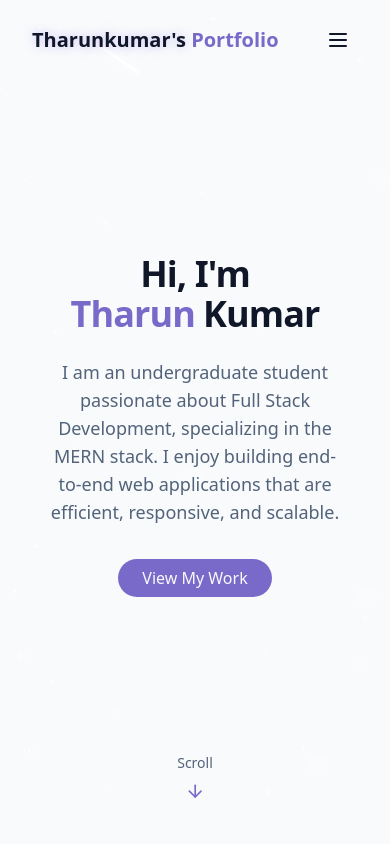
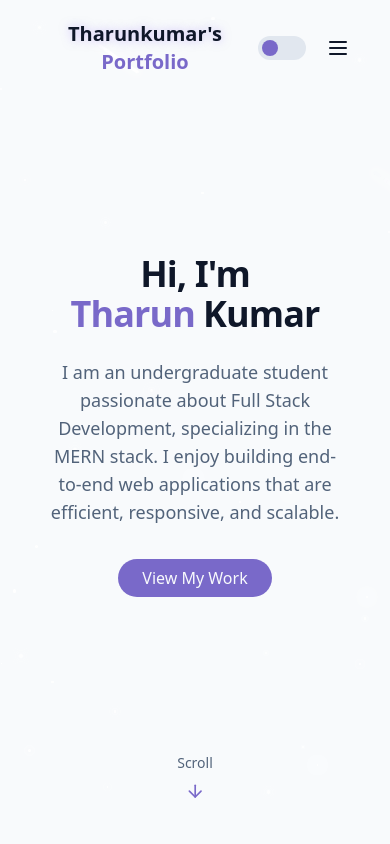
Before and after one commit to tharunkumar-BIT/Portfolio, a React (Vite) app: page / in a window 390 px wide. Shown: the top 844 px of the page. Built offline with nearby package versions, Linux system fonts and the light colour scheme.

Commit message:
final changes

```diff
--- a/src/components/NavBar.jsx
+++ b/src/components/NavBar.jsx
@@ -13,6 +13,24 @@ const navItems = [
 export const NavBar = () => {
   const [isScrolled, setIsScrolled] = useState(false);
   const [isMenuOpen, setIsMenuOpen] = useState(false);
+  const [isDarkMode, setIsDarkMode] = useState(false);
+
+  useEffect(() => {
+    const storedTheme = localStorage.getItem("theme");
+    const isDark =
+      storedTheme === "dark" ||
+      (!storedTheme &&
+        window.matchMedia("(prefers-color-scheme: dark)").matches);
+    setIsDarkMode(isDark);
+    document.documentElement.classList.toggle("dark", isDark);
+  }, []);
+
+  const toggleTheme = () => {
+    const newMode = !isDarkMode;
+    setIsDarkMode(newMode);
+    document.documentElement.classList.toggle("dark", newMode);
+    localStorage.setItem("theme", newMode ? "dark" : "light");
+  };
 
   useEffect(() => {
     const handleScroll = () => {
@@ -56,13 +74,28 @@ export const NavBar = () => {
 
         {/* mobile navbar */}
 
+        <div className="flex items-center space-x-3 md:hidden z-50">
+          {/* Theme slide switch */}
+          <button
+            onClick={toggleTheme}
+            className="w-12 h-6 flex items-center rounded-full px-1 bg-border transition-colors duration-300"
+          >
+            <div
+              className={`w-4 h-4 rounded-full bg-primary transform transition-transform duration-300 ${
+                isDarkMode ? "translate-x-6" : "translate-x-0"
+              }`}
+            ></div>
+          </button>
+
+          {/* Menu icon toggle */}
           <button
             onClick={() => setIsMenuOpen((prev) => !prev)}
-          className="md:hidden p-2 text-foreground z-50"
+            className="p-2 text-foreground"
             aria-label={isMenuOpen ? "Close Menu" : "Open Menu"}
           >
             {isMenuOpen ? <X size={24} /> : <Menu size={24} />}
           </button>
+        </div>
 
         <div
           className={cn(
```
Lines whose indentation alone changed are shown as unchanged.
